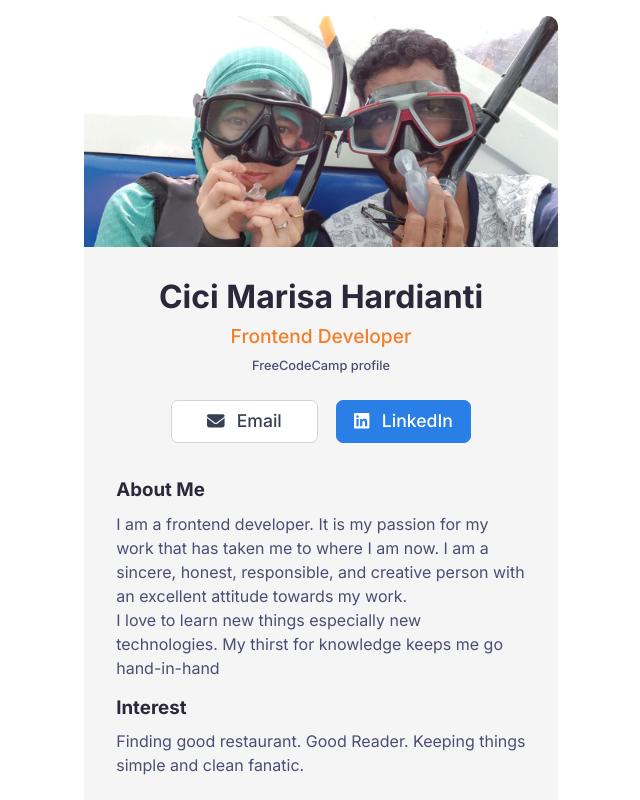
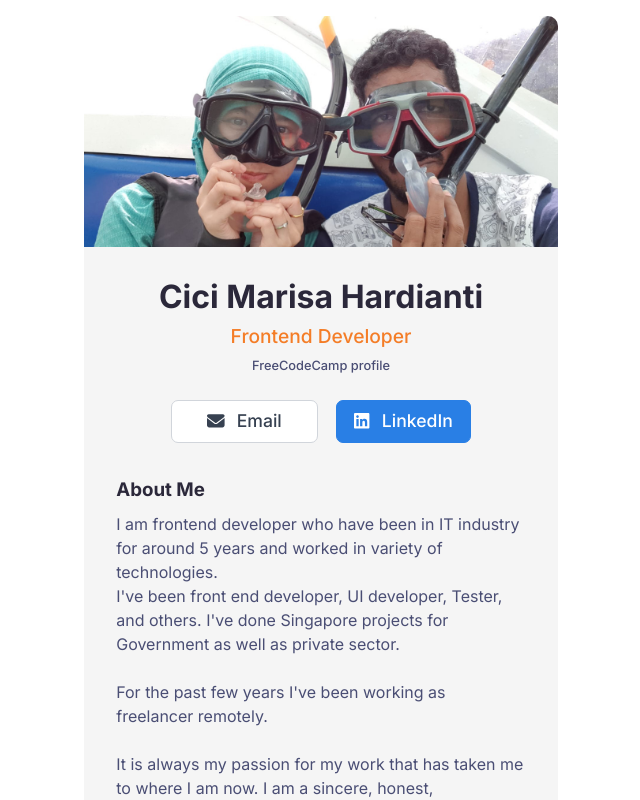
Before and after one commit to cicimarisa/businessCard, a React (Vite) app: page / in a window 1280 px wide. Shown: the top 800 px of the page, without its empty margins (319-959 px from the left). Built offline with nearby package versions, Linux system fonts and the light colour scheme.

Commit message:
update
update

```diff
--- a/src/components/Main.jsx
+++ b/src/components/Main.jsx
@@ -28,13 +28,22 @@ export default function Main() {
 
                 <div className="description">
                     <h3>About Me</h3>
-                    <p>I am a frontend developer. It is my passion for my work that has taken me to where I am now. I am a sincere, honest, responsible, and creative person with an excellent attitude towards my work.
-                    <br/>I love to learn new things especially new technologies. My thirst for knowledge keeps me go hand-in-hand</p>
+                    <p>I am frontend developer who have been in IT industry for around 5 years and worked in variety of technologies.
+                        <br />I've been front end developer, UI developer, Tester, and others. I've done Singapore projects for Government as well as private sector.
+
+                        <br /><br />For the past few years I've been working as freelancer remotely.
+
+                        <br /><br />It is always my passion for my work that has taken me to where I am now. I am a sincere, honest, responsible, and creative person with an excellent attitude towards my work.
+
+                        <br /><br />I love to learn new things especially new technologies.
+
+                        <br /><br />I enjoy swimming, traveling, and photography. An open minded person that likes spicy food.
+                    </p>
                     <h3>Interest</h3>
                     <p>Finding good restaurant. Good Reader. Keeping things simple and clean fanatic.</p>
                 </div>
             </div>
-            <img src={image} alt="" className="main--img" width="0px" height="0px"/>
+            <img src={image} alt="" className="main--img" width="0px" height="0px" />
         </main>
     )
 }
```
